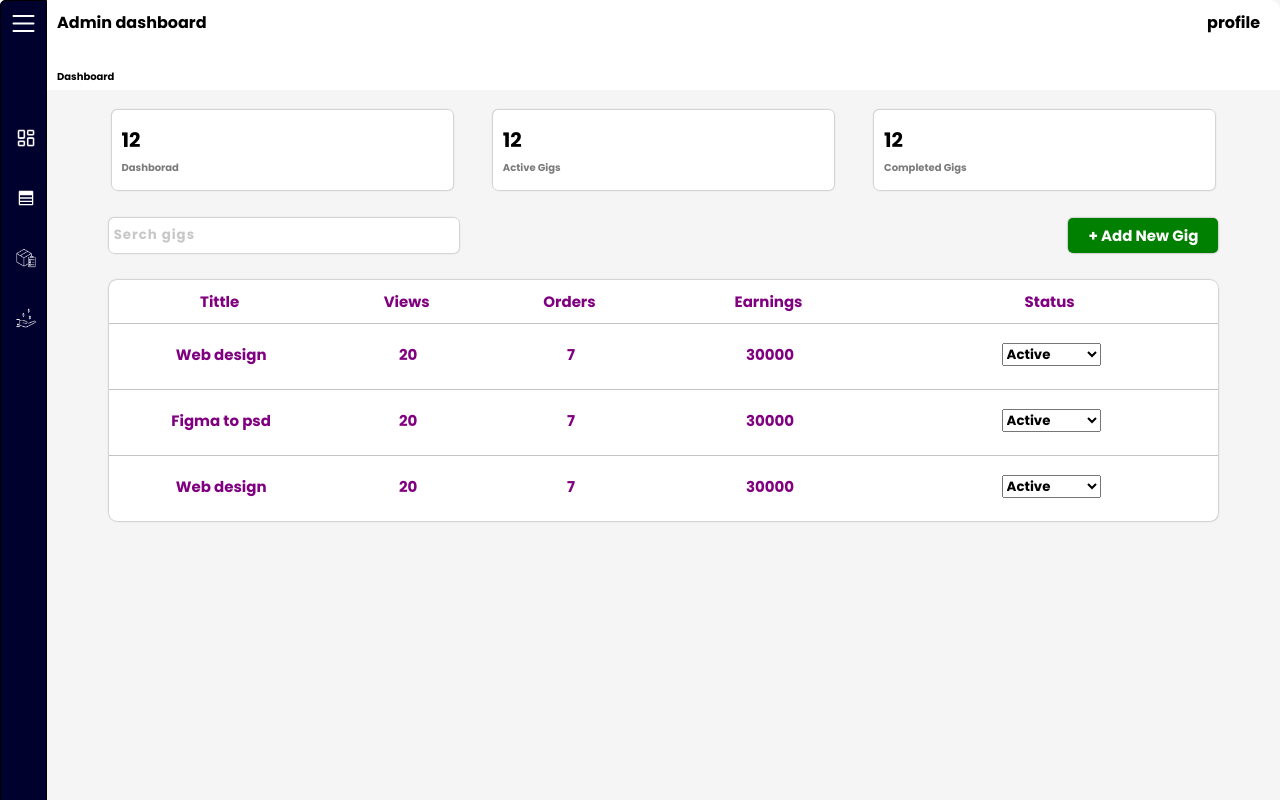
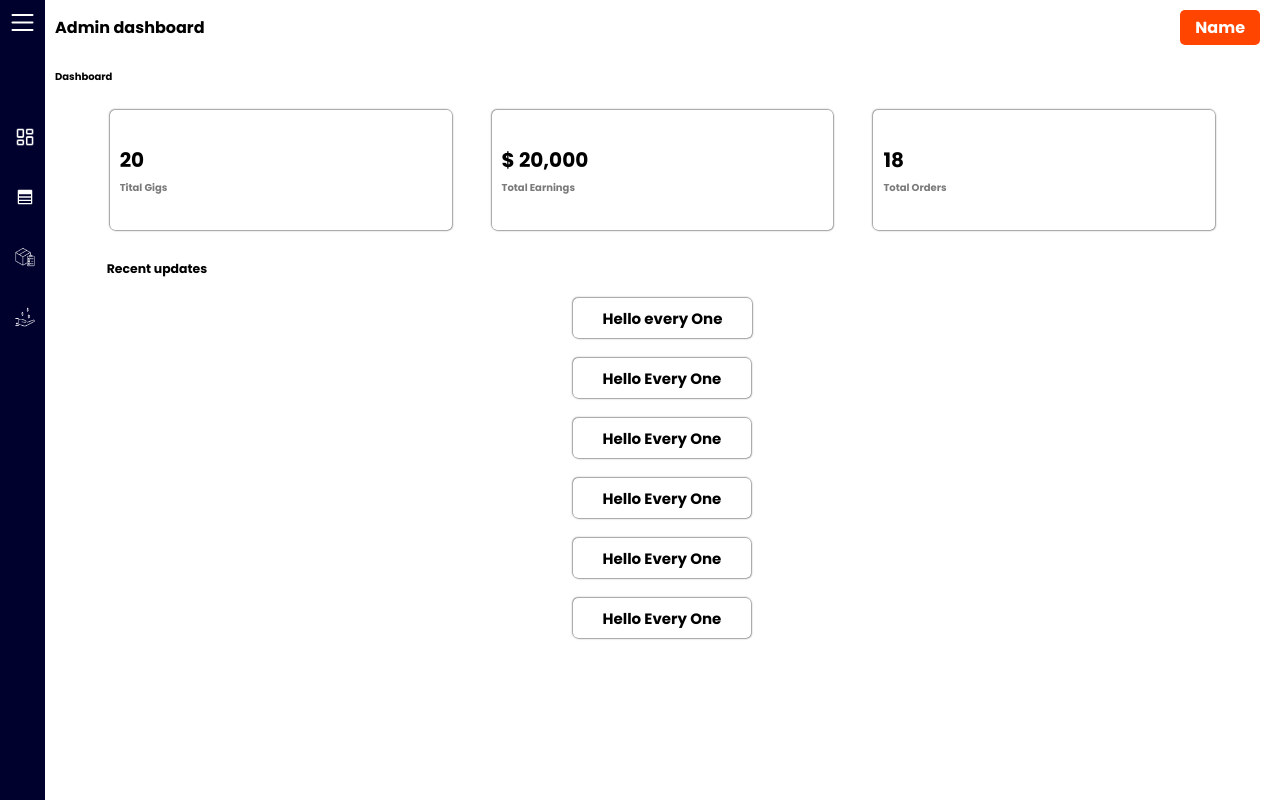
Before and after one commit to Mrvasanth93/dashboard, a React (Vite) app: page /dashboard/gigs in a window 1280 px wide. Both pictures are taken after a click on the element 23 px from the left and 138 px from the top of the page. Shown: the top 800 px of the page. Built offline with nearby package versions, Linux system fonts and the light colour scheme.

Commit message:
fifth commit

```diff
--- a/src/App.css
+++ b/src/App.css
@@ -15,10 +15,13 @@
   display: flex;
   justify-content: left;
   margin-bottom: 10px;
+  display: flex;
+  align-items: start;
 }
 .main .dashBoard .dashboard-main{
   display: flex;
+  align-items: start;
+  justify-content: center;
   flex-direction: column;
   width: 100%;
-  background-color: whitesmoke;
 }
--- /dev/null
+++ b/src/Compononts/Dashboard.css
@@ -0,0 +1,82 @@
+.gigs {
+    width: 100%;
+    color: black;
+    margin-top: 20px;
+    display: flex;
+    align-items: center;
+    justify-content: center;
+    flex-direction: column;
+    font-size: 15px;
+}
+
+.gigs .filters {
+    display: flex;
+    align-items: center;
+    justify-content: space-evenly;
+    width: 96%;
+}
+
+.gigs .filters .filters1,
+.filters2,
+.filters3,
+.filters4 {
+    width: 28%;
+    background-color: rgb(255, 255, 255);
+    border-radius: 5px;
+    height: 120px;
+    display: flex;
+    align-items: start;
+    justify-content: center;
+    flex-direction: column;
+    padding-left: 10px;
+    box-shadow: 0.5px 0.5px 1.5px rgba(0, 0, 0, 0.562),
+        -0.5px -0.5px 1.5px rgba(0, 0, 0, 0.562);
+}
+
+.gigs .filters .count {
+    font-size: 20px;
+    margin: 0;
+}
+
+.gigs .filters .filter-name h6 {
+    font-size: 10px;
+    margin-top: 5px;
+    color: rgba(0, 0, 0, 0.521);
+}
+
+.gigs .filters .about {
+    color: purple;
+    font-weight: bolder;
+    letter-spacing: 0.5px;
+    margin-top: 10px;
+    font-size: 13px;
+    text-align: justify;
+    padding-right: 10px;
+}
+
+.gigs .updates {
+    width:90%;
+    margin-top: 20px;
+    display: grid;
+    align-items:center;
+    justify-content: center;
+    flex-direction: column;
+    margin: 0;
+}
+.gigs h5{
+    width: 90%;
+    margin-top: 30px;
+    text-align: left;
+}
+.gigs .updates .update{
+    width: fit-content;
+    margin-top: 20px;
+    height: 40px;
+    display: flex;
+    align-items: center;
+    justify-content: center;
+    padding: 0 30px;
+    border-radius: 5px;
+    box-shadow: 0.5px 0.5px 1.5px rgba(0, 0, 0, 0.562),
+              -0.5px -0.5px 1.5px rgba(0, 0, 0, 0.562);
+}
--- a/src/Compononts/Dashboard.jsx
+++ b/src/Compononts/Dashboard.jsx
@@ -1,4 +1,4 @@
-import "./Gigs.css"
+import "./Dashboard.css"
 import Nav from "./Nav";
 const Dashboard = () =>{
     return(
@@ -6,78 +6,26 @@ const Dashboard = () =>{
             <div className="gigs">
                 <div className="filters">
                     <div className="filters1">
-                        <div className="count">12</div>
-                        <div className="filter-name"><h6>Dashborad</h6></div>
+                        <div className="count">20</div>
+                        <div className="filter-name"><h6>Tital Gigs</h6></div>
                     </div>
                     <div className="filters2">
-                        <div className="count">12</div>
-                        <div className="filter-name" ><h6>Active Gigs</h6></div>
+                        <div className="count">$ 20,000</div>
+                        <div className="filter-name" ><h6>Total Earnings</h6></div>
                     </div>
                     <div className="filters3">
-                        <div className="count">12</div>
-                        <div className="filter-name"><h6>Completed Gigs</h6></div>
+                        <div className="count">18</div>
+                        <div className="filter-name"><h6>Total Orders</h6></div>
                     </div>
                 </div>
-                <div className="serch-add">
-                    <div className="serch-box">
-                        <input placeholder="Serch gigs" type="text" name="" id="" />
-                    </div>
-                    <div className="add-btn">
-                        <div className="btn">
-                            + Add New Gig
-                        </div>
-                    </div>
-                </div>
-                <div className="table">
-                    <table>
-                        <thead >
-                            <tr>
-                                <th className="tittle">Tittle</th>
-                                <th className="views">Views</th>
-                                <th className="orders">Orders</th>
-                                <th className="earnings">Earnings</th>
-                                <th className="actions">Status</th>
-                            </tr>
-                        </thead>
-                        <tbody>
-                            <tr>
-                                <td>Web design</td>
-                                <td>20</td>
-                                <td>7</td>
-                                <td>30000</td>
-                                <td className="status">
-                                    <select name="" id="">
-                                        <option value="">Active</option>
-                                        <option value="">Completed</option>
-                                    </select>
-                                </td>
-                            </tr>
-                            <tr>
-                                <td>Figma to psd </td>
-                                <td>20</td>
-                                <td>7</td>
-                                <td>30000</td>
-                                <td className="status">
-                                    <select name="" id="">
-                                        <option value="">Active</option>
-                                        <option value="">Completed</option>
-                                    </select>
-                                </td>
-                            </tr>
-                            <tr>
-                                <td>Web design</td>
-                                <td>20</td>
-                                <td>7</td>
-                                <td>30000</td>
-                                <td className="status">
-                                    <select name="" id="">
-                                        <option value="">Active</option>
-                                        <option value="">Completed</option>
-                                    </select>
-                                </td>
-                            </tr>
-                        </tbody>
-                    </table>
+                <h5>Recent updates</h5>
+                <div className="updates">
+                    <div className="update">Hello every One</div>
+                    <div className="update">Hello Every One</div>
+                    <div className="update">Hello Every One</div>
+                    <div className="update">Hello Every One</div>
+                    <div className="update">Hello Every One</div>
+                    <div className="update">Hello Every One</div>
                 </div>
             </div>
         </>
--- a/src/Compononts/Earnings.jsx
+++ b/src/Compononts/Earnings.jsx
@@ -6,15 +6,15 @@ const Earnings = () =>{
             <div className="gigs">
                 <div className="filters">
                     <div className="filters1">
-                        <div className="count">12</div>
+                        <div className="count">$ 20,000</div>
                         <div className="filter-name"><h6>All Earnings</h6></div>
                     </div>
                     <div className="filters2">
-                        <div className="count">12</div>
-                        <div className="filter-name" ><h6>Active Gigs</h6></div>
+                        <div className="count">$ 4000</div>
+                        <div className="filter-name" ><h6>Clearence Pending</h6></div>
                     </div>
                     <div className="filters3">
-                        <div className="count">12</div>
+                        <div className="count">$ 60,000</div>
                         <div className="filter-name"><h6>Completed Gigs</h6></div>
                     </div>
                 </div>
@@ -27,48 +27,39 @@ const Earnings = () =>{
                     <table>
                         <thead >
                             <tr>
-                                <th className="tittle">Tittle</th>
-                                <th className="views">Views</th>
-                                <th className="orders">Orders</th>
-                                <th className="earnings">Earnings</th>
+                                <th className="tittle">Date</th>
+                                <th className="views">Job</th>
+                                <th className="orders">Amount</th>
+                                <th className="earnings">Status</th>
                                 <th className="actions">Status</th>
                             </tr>
                         </thead>
                         <tbody>
                             <tr>
-                                <td>Web design</td>
-                                <td>20</td>
-                                <td>7</td>
-                                <td>30000</td>
+                                <td>Jan 15</td>
+                                <td>Web Design</td>
+                                <td>5000</td>
+                                <td>Pending</td>
                                 <td className="status">
-                                    <select name="" id="">
-                                        <option value="">Active</option>
-                                        <option value="">Completed</option>
-                                    </select>
+                                    ...
                                 </td>
                             </tr>
                             <tr>
-                                <td>Figma to psd </td>
-                                <td>20</td>
-                                <td>7</td>
-                                <td>30000</td>
+                                <td>Jan 15</td>
+                                <td>React</td>
+                                <td>5000</td>
+                                <td>Pending</td>
                                 <td className="status">
-                                    <select name="" id="">
-                                        <option value="">Active</option>
-                                        <option value="">Completed</option>
-                                    </select>
+                                    ...
                                 </td>
                             </tr>
                             <tr>
-                                <td>Web design</td>
-                                <td>20</td>
-                                <td>7</td>
-                                <td>30000</td>
+                                <td>Jan 15</td>
+                                <td>Figma to Psd</td>
+                                <td>5000</td>
+                                <td>Pending</td>
                                 <td className="status">
-                                    <select name="" id="">
-                                        <option value="">Active</option>
-                                        <option value="">Completed</option>
-                                    </select>
+                                    ...
                                 </td>
                             </tr>
                         </tbody>
--- a/src/Compononts/Gigs.css
+++ b/src/Compononts/Gigs.css
@@ -7,6 +7,7 @@
   justify-content: center;
   flex-direction: column;
   font-size: 15px;
+  min-height: 100vhś;
 }
 .gigs .filters{
   display: flex;
@@ -24,8 +25,8 @@
   justify-content:center;
   flex-direction: column;
   padding-left: 10px;
-  box-shadow: 0.5px 0.5px 1.5px rgba(0, 0, 0, 0.219),
-              -0.5px -0.5px 1.5px rgba(0, 0, 0, 0.219);
+  box-shadow: 0.5px 0.5px 1.5px rgba(0, 0, 0, 0.562),
+              -0.5px -0.5px 1.5px rgba(0, 0, 0, 0.562);
 }
 .gigs .filters .count{
   font-size: 20px;
@@ -59,8 +60,8 @@
   padding-left: 5px;
   letter-spacing: 1px;
   padding-right: 5px;
-  box-shadow: 0.5px 0.5px 1.5px rgba(0, 0, 0, 0.219),
-              -0.5px -0.5px 1.5px rgba(0, 0, 0, 0.219);
+  box-shadow: 0.5px 0.5px 1.5px rgba(0, 0, 0, 0.562),
+              -0.5px -0.5px 1.5px rgba(0, 0, 0, 0.562);
   border: none;
 }
 .gigs .serch-add .serch-box input::placeholder{
@@ -84,8 +85,8 @@
   margin-top: 20px;
   border-radius: 8px;
   background-color: rgb(255, 255, 255);
-  box-shadow: 0.5px 0.5px 1.5px rgba(0, 0, 0, 0.219),
-              -0.5px -0.5px 1.5px rgba(0, 0, 0, 0.219);
+  box-shadow: 0.5px 0.5px 1.5px rgba(0, 0, 0, 0.562),
+              -0.5px -0.5px 1.5px rgba(0, 0, 0, 0.562);
 }
 .gigs .table table{
   width: 100%;
--- a/src/Compononts/Gigs.jsx
+++ b/src/Compononts/Gigs.jsx
@@ -1,6 +1,6 @@
 import { useEffect, useState } from "react";
 import "./Gigs.css"
-import GigUpdateModal from "./Modals/UpdateModal";
+import { GigUpdateModal} from "./Modals/UpdateModal";
 const Gigs = () =>{
     const [showModal,setShowModal] = useState();
     useEffect(()=>{
--- a/src/Compononts/Nav.css
+++ b/src/Compononts/Nav.css
@@ -56,3 +56,9 @@
         top: 0;
     }
 }
+.profile{
+    background-color: orangered;
+    padding: 5px 15px;
+    color: white;
+    border-radius: 5px;
+}
--- a/src/Compononts/Nav.jsx
+++ b/src/Compononts/Nav.jsx
@@ -7,7 +7,9 @@ const Nav = () =>{
             <div className="nav">
                 <div className="nav-top">
                     <div>Admin dashboard</div>
-                    <div>profile</div>
+                    <div className="profile">
+                        Name
+                    </div>
                 </div>
                 <div className="nav-bottom-1">
                     <div>
--- a/src/Compononts/Orders.jsx
+++ b/src/Compononts/Orders.jsx
@@ -1,6 +1,6 @@
 import { useState,useEffect } from "react";
 import "./Gigs.css"
-import GigUpdateModal from "./Modals/UpdateModal";
+import { OrderUpdateModal } from "./Modals/UpdateModal";
 const Orders = () =>{
     const [showModal,setShowModal] = useState();
     useEffect(()=>{
@@ -11,7 +11,7 @@ const Orders = () =>{
     return(
         <>
             {
-                showModal && <GigUpdateModal/>
+                showModal && <OrderUpdateModal/>
             }
             <div className="gigs">
                 <div className="filters">
--- a/src/Compononts/Sidebar.css
+++ b/src/Compononts/Sidebar.css
@@ -1,9 +1,7 @@
 .main .dashBoard .sidebar {
-  border-top-left-radius: 5px;
-  border-bottom-left-radius: 5px;
-  border: 1px solid black;
   background-color: #01012e;
   color: white;
+  min-height: 100vh;
 }
 
 .sidebar .menu-btn{
```
Also changed, not shown: src/Compononts/Modals/UpdateModal.css (+11 -2 lines), src/Compononts/Modals/UpdateModal.jsx (+43 -8 lines).
